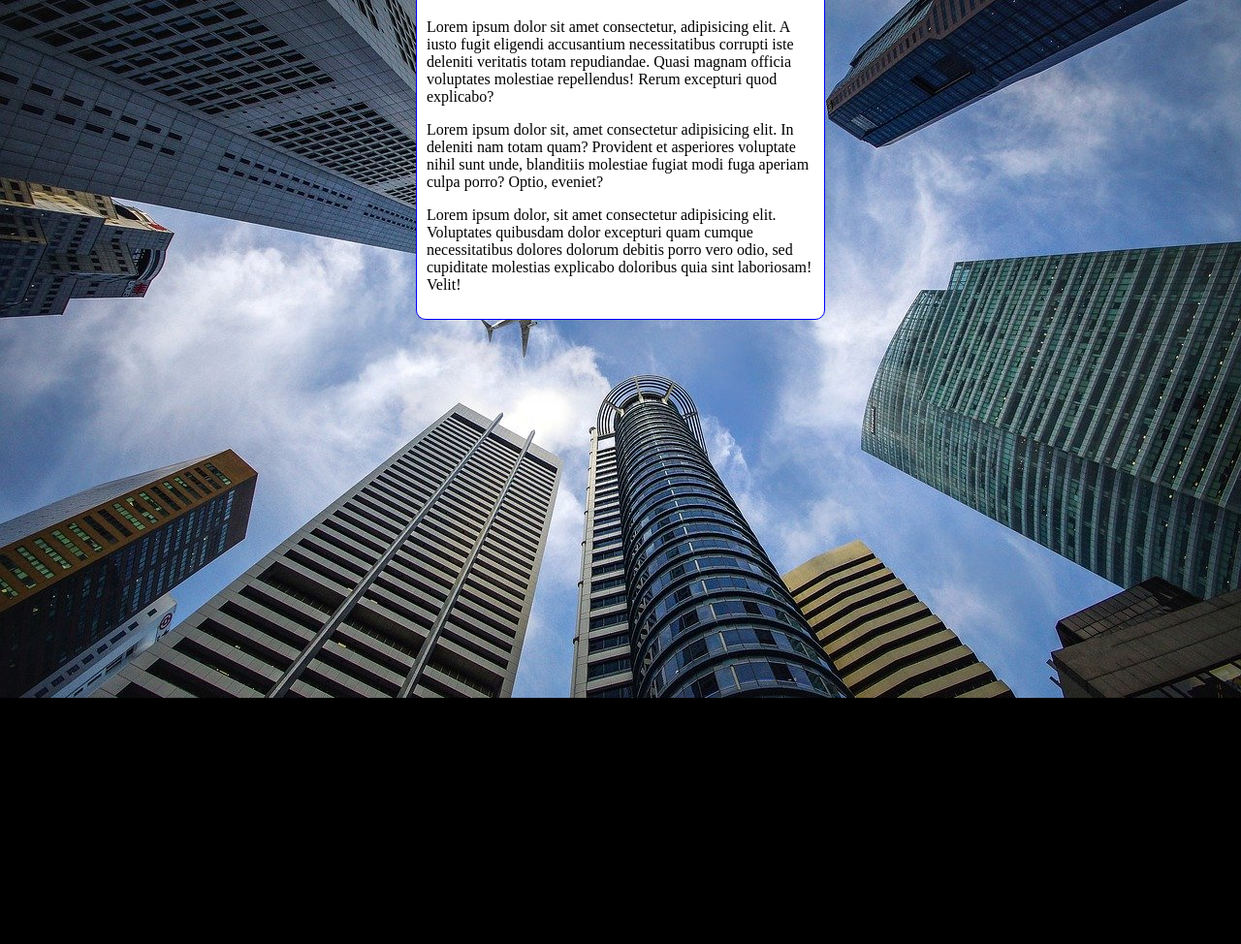
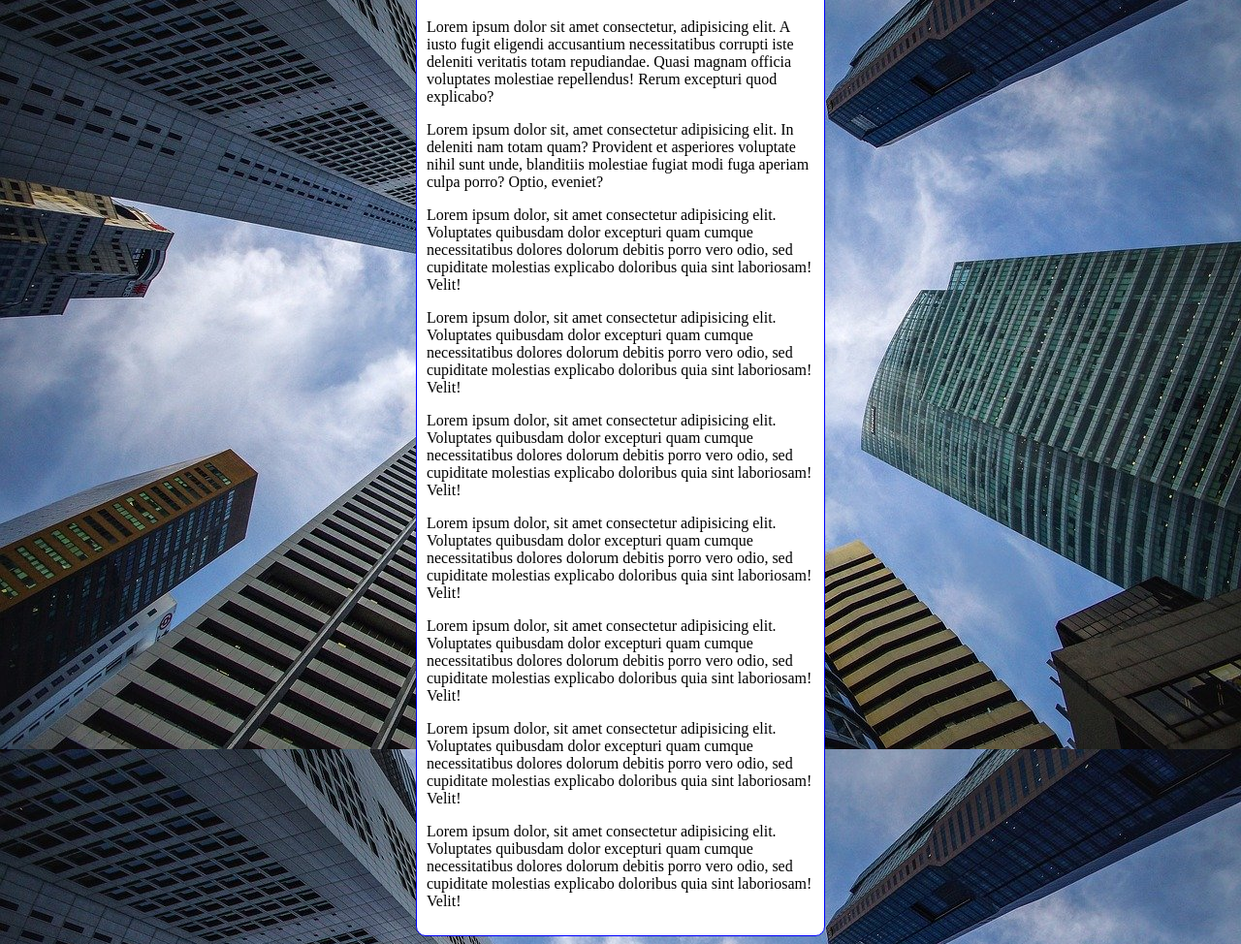
Before and after one commit to RmnSales/html-css, a plain HTML site: page Exercises/ex022/fundo006.html in a window 1280 px wide. Shown: the part 80-1054 px from the top of the page at 97% size. Before the commit the page ends 800 px from the top, so only its background shows below. Drawn offline with Linux system fonts and the light colour scheme.

Commit message:
Update fundo006.html

```diff
--- a/Exercises/ex022/fundo006.html
+++ b/Exercises/ex022/fundo006.html
@@ -6,9 +6,7 @@
     <title>Size</title>
     <style>
         body {
-            background-color: black;
-            background-image: url(imagens/wallpaper002.jpg);
-            background-repeat: no-repeat;
+            background: black url(imagens/wallpaper002.jpg) center center no-repeat fixed;
             background-size: cover;
 
         }
@@ -28,6 +26,12 @@
         <p>Lorem ipsum dolor sit amet consectetur, adipisicing elit. A iusto fugit eligendi accusantium necessitatibus corrupti iste deleniti veritatis totam repudiandae. Quasi magnam officia voluptates molestiae repellendus! Rerum excepturi quod explicabo?</p>
         <p>Lorem ipsum dolor sit, amet consectetur adipisicing elit. In deleniti nam totam quam? Provident et asperiores voluptate nihil sunt unde, blanditiis molestiae fugiat modi fuga aperiam culpa porro? Optio, eveniet?</p>
         <p>Lorem ipsum dolor, sit amet consectetur adipisicing elit. Voluptates quibusdam dolor excepturi quam cumque necessitatibus dolores dolorum debitis porro vero odio, sed cupiditate molestias explicabo doloribus quia sint laboriosam! Velit!</p>
+         <p>Lorem ipsum dolor, sit amet consectetur adipisicing elit. Voluptates quibusdam dolor excepturi quam cumque necessitatibus dolores dolorum debitis porro vero odio, sed cupiditate molestias explicabo doloribus quia sint laboriosam! Velit!</p>
+          <p>Lorem ipsum dolor, sit amet consectetur adipisicing elit. Voluptates quibusdam dolor excepturi quam cumque necessitatibus dolores dolorum debitis porro vero odio, sed cupiditate molestias explicabo doloribus quia sint laboriosam! Velit!</p>
+           <p>Lorem ipsum dolor, sit amet consectetur adipisicing elit. Voluptates quibusdam dolor excepturi quam cumque necessitatibus dolores dolorum debitis porro vero odio, sed cupiditate molestias explicabo doloribus quia sint laboriosam! Velit!</p>
+            <p>Lorem ipsum dolor, sit amet consectetur adipisicing elit. Voluptates quibusdam dolor excepturi quam cumque necessitatibus dolores dolorum debitis porro vero odio, sed cupiditate molestias explicabo doloribus quia sint laboriosam! Velit!</p>
+             <p>Lorem ipsum dolor, sit amet consectetur adipisicing elit. Voluptates quibusdam dolor excepturi quam cumque necessitatibus dolores dolorum debitis porro vero odio, sed cupiditate molestias explicabo doloribus quia sint laboriosam! Velit!</p>
+              <p>Lorem ipsum dolor, sit amet consectetur adipisicing elit. Voluptates quibusdam dolor excepturi quam cumque necessitatibus dolores dolorum debitis porro vero odio, sed cupiditate molestias explicabo doloribus quia sint laboriosam! Velit!</p>
     </main>
 </body>
 </html>
```
